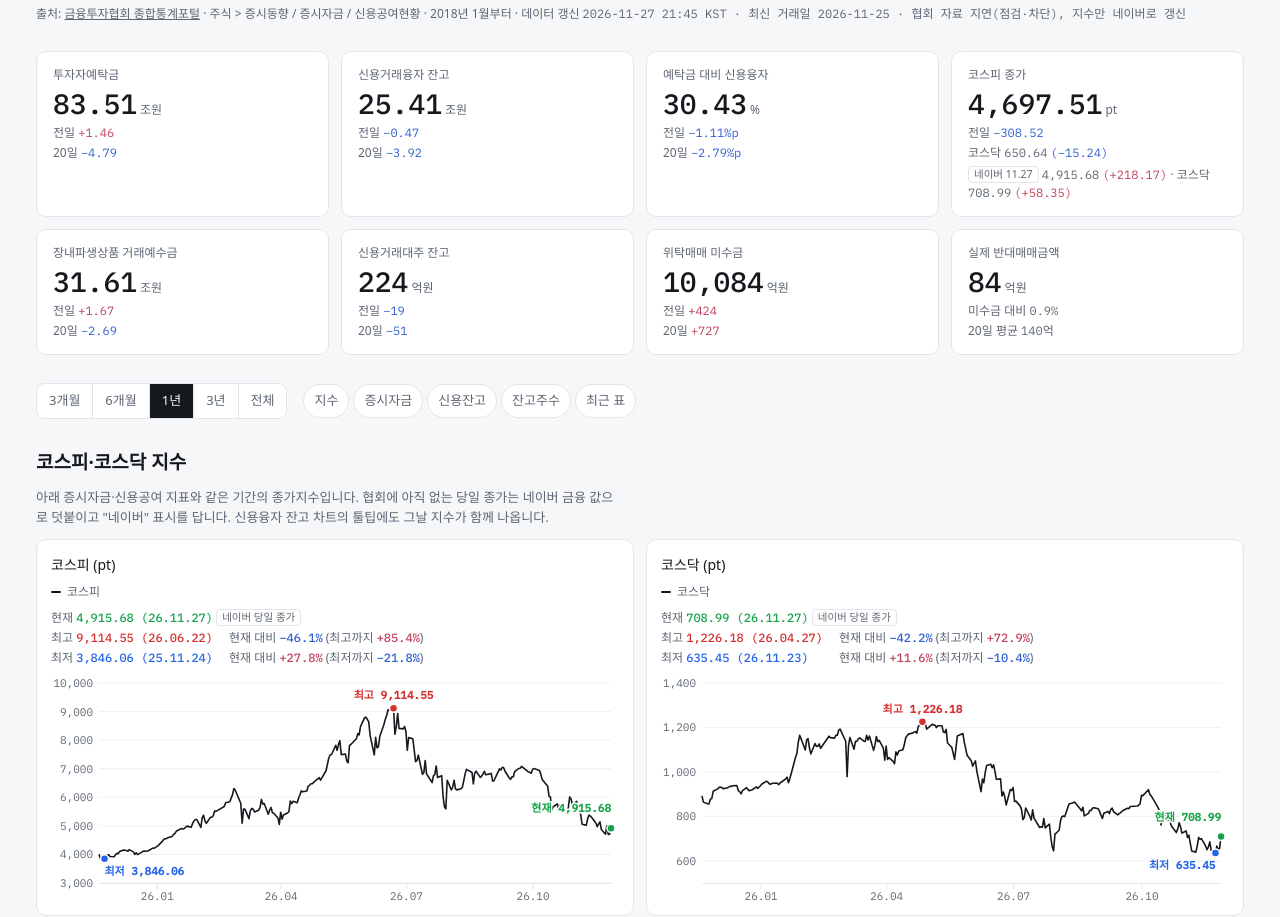
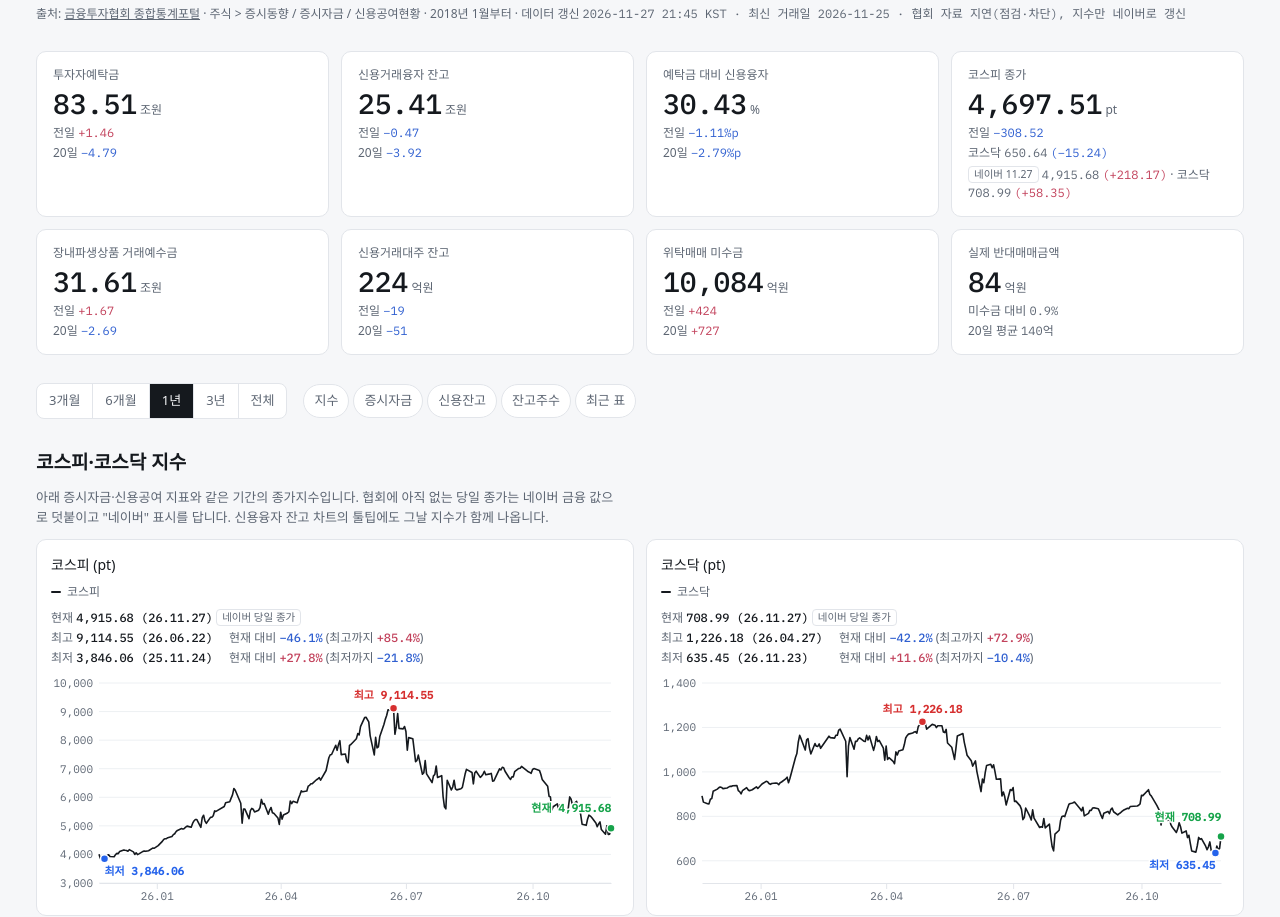
Before and after one commit to mungmoong1004/kofia-market-funds, a plain HTML site: page docs/index.html in a window 1280 px wide. Shown: the part 180-1097 px from the top of the page. Drawn offline with nearby package versions, Linux system fonts and the light colour scheme; a web font is replaced by a local one.

```diff
--- a/docs/index.html
+++ b/docs/index.html
@@ -91,7 +91,6 @@ body::before { content: ""; position: fixed; inset: 0 0 auto; height: env(safe-a
 .nv-line { margin-top: 2px; }
 .ext b { font-family: var(--mono); font-weight: 500; color: var(--fg); }
 .ext b.up { color: var(--up); } .ext b.down { color: var(--down); }
-.ext b.hi { color: var(--hi); } .ext b.lo { color: var(--lo); } .ext b.now { color: var(--now); }
 .ext-label { font-size: 11px; font-family: var(--mono); fill: var(--fg); paint-order: stroke; stroke: var(--panel); stroke-width: 3px; }
 @media (max-width: 640px) {
   .bar { flex-wrap: nowrap; gap: 8px; }
@@ -382,13 +381,13 @@ details ul { margin: 8px 0 0; padding-left: 1.2em; font-size: 13px; color: var(-
             s.append(b); return s;
           };
           const pf = (v) => (v > 0 ? '+' : v < 0 ? '−' : '±') + Math.abs(v).toFixed(1) + '%';
-          const now = item('현재', cfg.fmt(cur[k]) + ' (' + md(cur.date) + ')', 'now'); now.className = 'ext-now';
+          const now = item('현재', cfg.fmt(cur[k]) + ' (' + md(cur.date) + ')'); now.className = 'ext-now';
           if (cur.r.src === 'naver') { const t = document.createElement('span'); t.className = 'src-tag'; t.textContent = '네이버 당일 종가'; now.append(' ', t); }
           box.replaceChildren(
             now,
-            item('최고', cfg.fmt(hi[k]) + ' (' + md(hi.date) + ')', 'hi'),
+            item('최고', cfg.fmt(hi[k]) + ' (' + md(hi.date) + ')'),
             withTo(item('현재 대비', pf(fromHi), fromHi < 0 ? 'down' : fromHi > 0 ? 'up' : ''), '최고까지', toHi),
-            item('최저', cfg.fmt(lo[k]) + ' (' + md(lo.date) + ')', 'lo'),
+            item('최저', cfg.fmt(lo[k]) + ' (' + md(lo.date) + ')'),
             withTo(item('현재 대비', pf(fromLo), fromLo > 0 ? 'up' : fromLo < 0 ? 'down' : ''), '최저까지', toLo)
           );
         }
```
